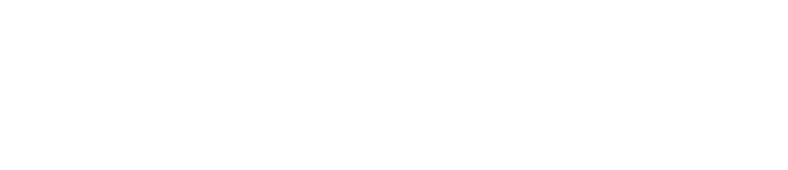
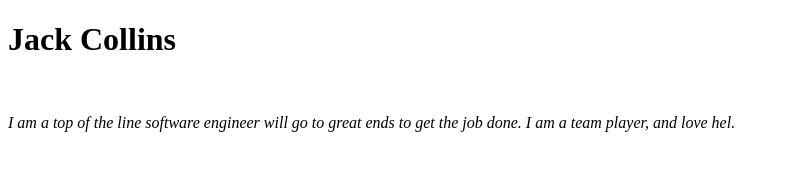
Before and after one commit to willhiro829/Resume, a plain HTML site: page index.html in a window 1280 px wide. Shown: the whole page, without its empty margins (0-788 px from the left). Drawn offline with Linux system fonts and the light colour scheme.

Commit message:
Update index.html

```diff
--- a/index.html
+++ b/index.html
@@ -3,9 +3,11 @@
 <head>
     <meta charset="UTF-8">
     <meta name="viewport" content="width=device-width, initial-scale=1.0">
-    <title>Jack Collins</title>
+    <title>Jack Collins Resume</title>
+
 </head>
 <body>
-
+    <h1><strong>Jack Collins</strong></h1><br>
+    <p><em>I am a top of the line software engineer will go to great ends to get the job done. I am a team player, and love hel.</em></p>
 </body>
 </html>
```
